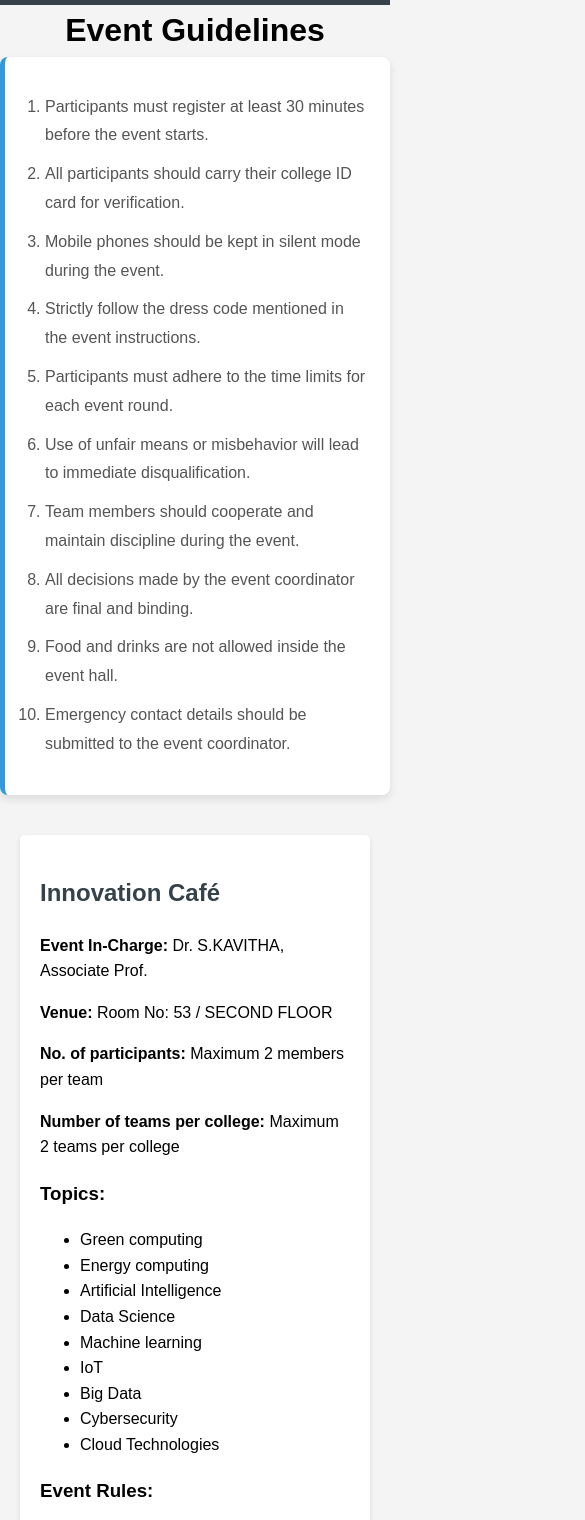
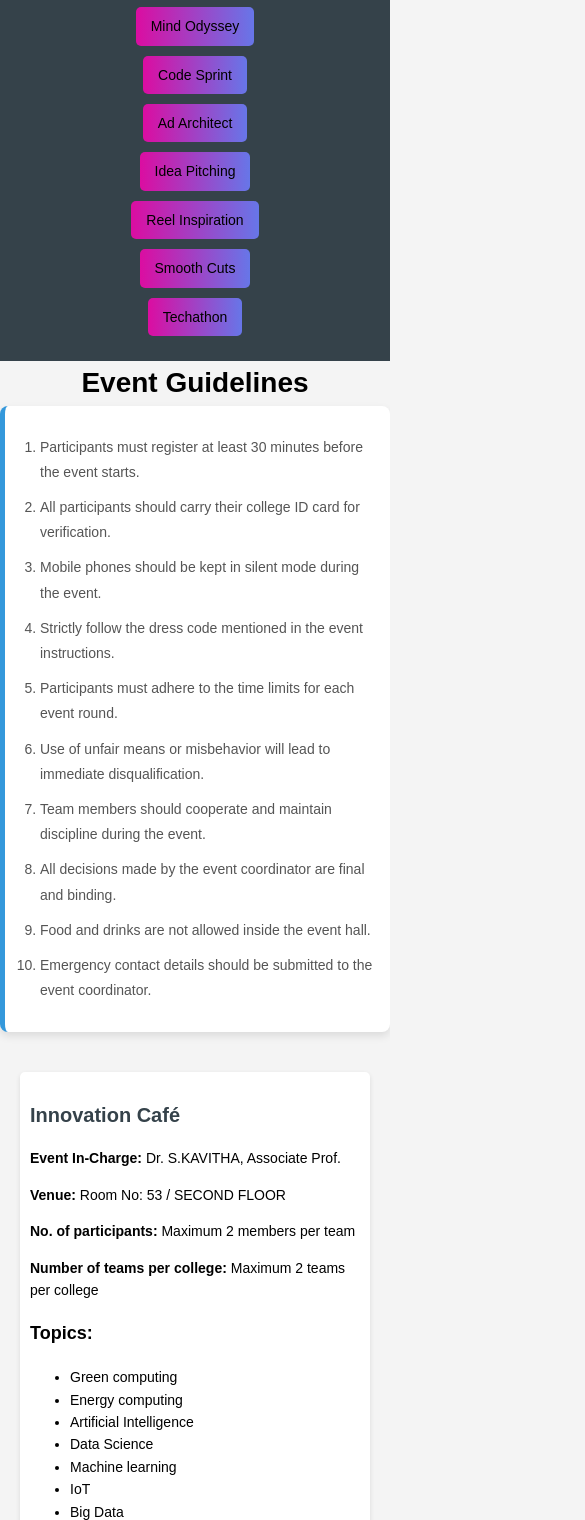
Before and after one commit to Gigspark/gispark, a plain HTML site: page event_details.html in a window 390 px wide. Shown: the part 153-1673 px from the top of the page, 585 px wide, since content can reach past the window. Drawn offline with Linux system fonts and the light colour scheme.

Commit message:
Update event_details.html

```diff
--- a/event_details.html
+++ b/event_details.html
@@ -51,7 +51,54 @@
   transform: translateY(-5px);
   box-shadow: 0 10px 20px rgba(255, 75, 43, 0.5);
 }
+@media (max-width: 640px) {
+        body {
+            font-size: 14px; /* Adjust base font size for mobile */
+        }
 
+        header h1 {
+            font-size: 24px; /* Smaller header size */
+        }
+
+        .guidelines {
+            padding: 15px; /* Smaller padding for guidelines */
+        }
+
+        .guidelines ol li {
+            font-size: 14px; /* Smaller font size for list items */
+        }
+
+        .techathon-button {
+            padding: 10px 20px; /* Smaller button padding */
+            font-size: 16px; /* Smaller button font size */
+        }
+
+        nav ul {
+            flex-direction: column; /* Stack navigation items vertically */
+            align-items: center; /* Center align items */
+        }
+
+        nav ul li {
+            margin: 5px 0; /* Adjust margin for list items */
+        }
+
+        section {
+            padding: 10px; /* Adjust padding for sections */
+        }
+
+        h2 {
+            font-size: 20px; /* Smaller subheading size */
+        }
+
+        h3 {
+            font-size: 18px; /* Smaller sub-subheading size */
+        }
+
+        img {
+            max-width: 100%; /* Ensure images are responsive */
+            height: auto; /* Maintain aspect ratio */
+        }
+    }
     </style>
 </head>
 <body>
```
